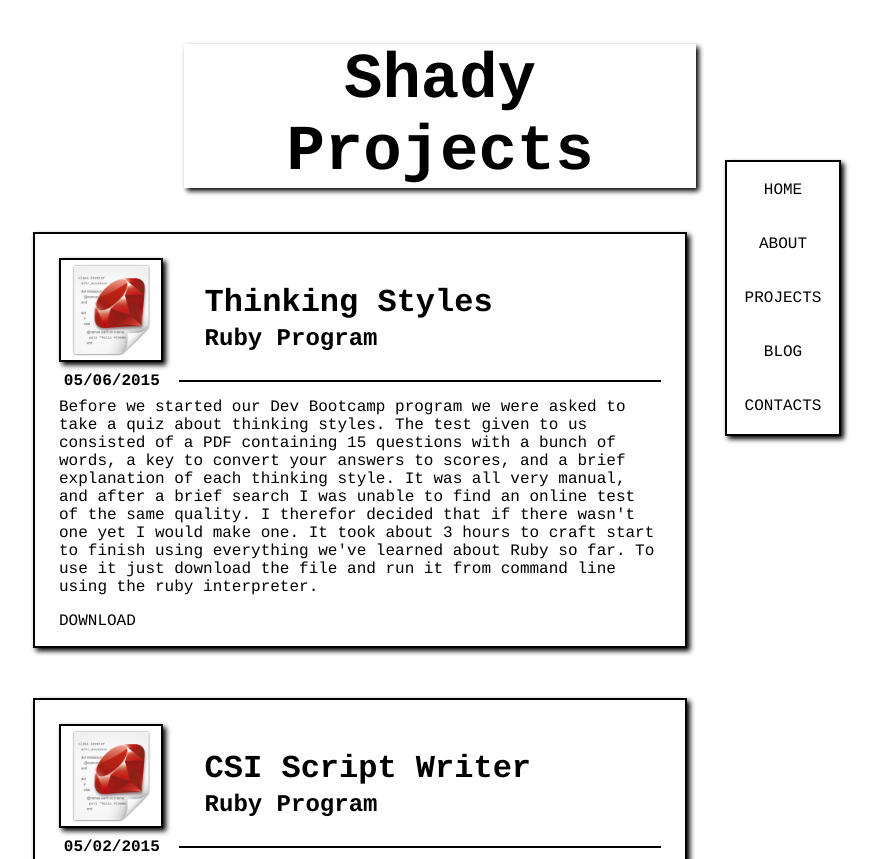
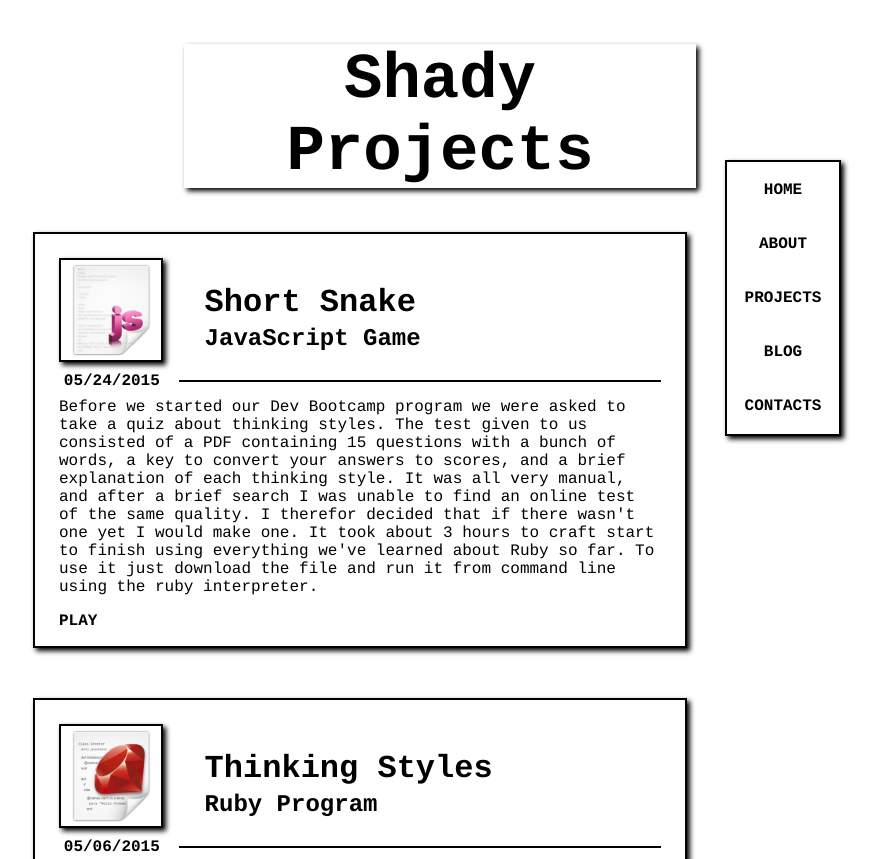
Before and after one commit to ShadyLogic/ShadyLogic.github.io, a plain HTML site: page projects/index.html in a window 1280 px wide. Shown: the top 859 px of the page, without its empty margins (200-1079 px from the left). Drawn offline with Linux system fonts and the light colour scheme.

Commit message:
Add javascript icon, adjust link style in blog stylesheet, add snake.html to project index

```diff
--- a/blog/blog-stylesheet.css
+++ b/blog/blog-stylesheet.css
@@ -6,6 +6,7 @@ body * {
 a {
 	color: black;
 	text-decoration: none;
+	font-weight: bold;
 }
 
 a:hover {
--- a/projects/index.html
+++ b/projects/index.html
@@ -22,6 +22,39 @@
       </table>
     </div>
   </div>
+
+  <!-- NEW BLOG POSTS START HERE -->
+
+  <div class="main">
+
+    <div>
+      <img src="../imgs/javascriptICON.png" alt="javscript file">
+      <h4>05/24/2015</h4>           <!--ADD DATE-->
+    </div>
+
+    <div class="title">
+      <h1>Short Snake</h1>          <!--ADD TITLE-->
+      <h2>JavaScript Game</h2>    <!--ADD SUBTITLE-->
+    </div>
+
+    <div class="line"></div>
+
+    <div class="post">
+
+      <p>
+      Before we started our Dev Bootcamp program we were asked to take a quiz about thinking styles. The test given to us consisted of a PDF containing 15 questions with a bunch of words, a key to convert your answers to scores, and a brief explanation of each thinking style. It was all very manual, and after a brief search I was unable to find an online test of the same quality. I therefor decided that if there wasn't one yet I would make one. It took about 3 hours to craft start to finish using everything we've learned about Ruby so far. To use it just download the file and run it from command line using the ruby interpreter.
+      </p>
+      <p>
+         <a href="snake.html">PLAY</a> <!--ADD LINK-->
+      </p>
+
+    </div>
+
+  </div>
+
+  <br/>
+
+<!-- NEW BLOG POSTS END HERE -->
 
   <!-- NEW BLOG POSTS START HERE -->
 
```
Also changed, not shown: imgs/javascriptICON.png (added).
